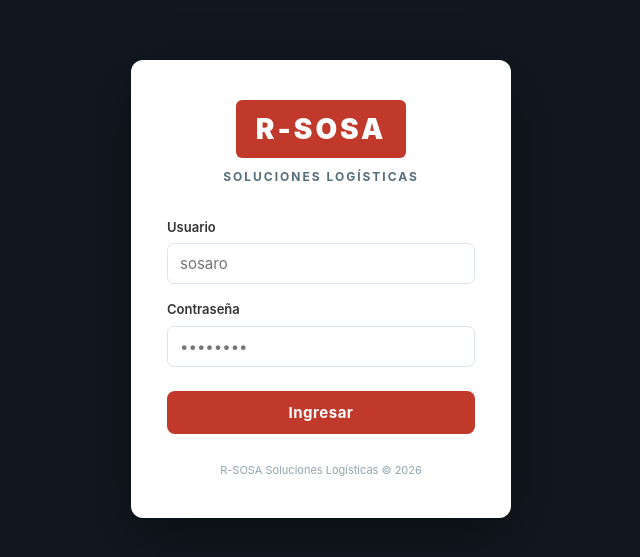
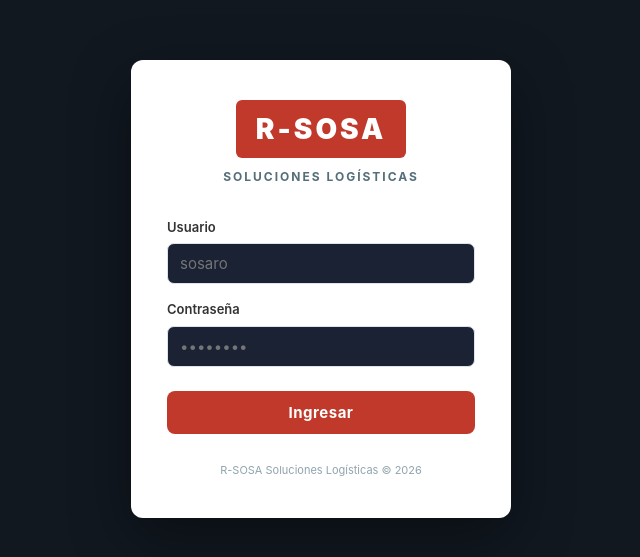
Before and after one commit to msosa1995/tms, a React (Vite) app in the folder frontend/: page /login in a window 1280 px wide. Shown: the part 111-668 px from the top of the page, without its empty margins (319-959 px from the left). Built offline with nearby package versions, Linux system fonts and the light colour scheme; no server answers.

Commit message:
feat: tema dark total - centro de comandos, colores cyan/neon, charts oscuros

```diff
--- a/frontend/src/components/KPICard.jsx
+++ b/frontend/src/components/KPICard.jsx
@@ -4,13 +4,14 @@ export default function KPICard({ titulo, valor, icono, color, variacion, variac
   const up = variacion >= 0;
   return (
     <div style={{
-      background: "#fff",
-      border: "0.5px solid #E2E8F0",
+      background: "#111827",
+      border: "1px solid rgba(255,255,255,0.07)",
+      borderTop: `2px solid ${color}`,
       borderRadius: 12,
       padding: "20px",
       display: "flex",
       flexDirection: "column",
-      gap: 8,
+      gap: 10,
     }}>
       <div style={{ display: "flex", alignItems: "center", justifyContent: "space-between" }}>
         <div style={{
@@ -24,8 +25,8 @@ export default function KPICard({ titulo, valor, icono, color, variacion, variac
         {variacion != null && (
           <span style={{
             fontSize: 12, fontWeight: 500,
-            color: up ? "#1D9E75" : "#E24B4A",
-            background: up ? "rgba(29,158,117,0.10)" : "rgba(226,75,74,0.10)",
+            color: up ? "#00D4AA" : "#FF5B5B",
+            background: up ? "rgba(0,212,170,0.10)" : "rgba(255,91,91,0.10)",
             padding: "2px 8px", borderRadius: 20,
           }}>
             {up ? "▲" : "▼"} {Math.abs(variacion).toFixed(1)}%
@@ -33,14 +34,20 @@ export default function KPICard({ titulo, valor, icono, color, variacion, variac
         )}
       </div>
 
-      <div style={{ fontSize: 20, fontWeight: 500, color: "#1E293B", lineHeight: 1.25 }}>
+      <div style={{
+        fontSize: 22, fontWeight: 500,
+        color: color,
+        fontFamily: "'Courier New', monospace",
+        lineHeight: 1.2,
+        textShadow: `0 0 24px ${color}50`,
+      }}>
         {valor}
       </div>
 
       <div style={{ fontSize: 12, fontWeight: 400, color: "#64748B" }}>{titulo}</div>
 
       {variacionLabel && (
-        <div style={{ fontSize: 11, fontWeight: 400, color: "#94A3B8" }}>{variacionLabel}</div>
+        <div style={{ fontSize: 11, fontWeight: 400, color: "#374151" }}>{variacionLabel}</div>
       )}
     </div>
   );
--- a/frontend/src/components/Layout.jsx
+++ b/frontend/src/components/Layout.jsx
@@ -178,8 +178,8 @@ export default function Layout() {
 
         {/* Topbar */}
         <div style={{
-          background: "#fff",
-          borderBottom: "0.5px solid #E2E8F0",
+          background: "#080C14",
+          borderBottom: "1px solid rgba(255,255,255,0.07)",
           padding: "0 20px",
           height: 52,
           display: "flex",
@@ -193,12 +193,12 @@ export default function Layout() {
               onClick={() => setSidebarOpen(true)}
               style={{
                 display: "none", background: "transparent", border: "none",
-                fontSize: 22, cursor: "pointer", color: "#1E293B", padding: 4,
+                fontSize: 22, cursor: "pointer", color: "#E2E8F0", padding: 4,
               }}
             >☰</button>
             <img src={logoImg} alt="ALAS" style={{ height: 28, objectFit: "contain", borderRadius: 4 }} />
           </div>
-          <span style={{ color: "#94A3B8", fontSize: 12 }}>
+          <span style={{ color: "#374151", fontSize: 12, fontFamily: "'Courier New', monospace" }}>
             {new Date().toLocaleDateString("es-PY", { weekday: "short", day: "numeric", month: "short", year: "numeric" })}
           </span>
         </div>
--- a/frontend/src/components/ViajesRecientes.jsx
+++ b/frontend/src/components/ViajesRecientes.jsx
@@ -2,10 +2,10 @@ import React, { useEffect, useState } from "react";
 import api from "../api/client";
 
 const ESTADO_STYLE = {
-  finalizado: { bg: "rgba(29,158,117,0.10)",  text: "#1D9E75" },
-  en_curso:   { bg: "rgba(55,138,221,0.10)",  text: "#378ADD" },
-  programado: { bg: "rgba(239,159,39,0.10)",  text: "#EF9F27" },
-  cancelado:  { bg: "rgba(226,75,74,0.10)",   text: "#E24B4A" },
+  finalizado: { bg: "rgba(0,212,170,0.10)",   text: "#00D4AA" },
+  en_curso:   { bg: "rgba(77,166,255,0.10)",  text: "#4DA6FF" },
+  programado: { bg: "rgba(255,184,0,0.10)",   text: "#FFB800" },
+  cancelado:  { bg: "rgba(255,91,91,0.10)",   text: "#FF5B5B" },
 };
 const ESTADO_LABEL = {
   finalizado: "Finalizado",
@@ -25,11 +25,11 @@ export default function ViajesRecientes() {
   }, []);
 
   if (loading) return (
-    <div style={{ color: "#94A3B8", fontSize: 13, padding: "20px 0" }}>Cargando...</div>
+    <div style={{ color: "#64748B", fontSize: 13, padding: "20px 0" }}>Cargando...</div>
   );
 
   if (!viajes.length) return (
-    <div style={{ color: "#94A3B8", fontSize: 13, padding: "20px 0", textAlign: "center" }}>
+    <div style={{ color: "#64748B", fontSize: 13, padding: "20px 0", textAlign: "center" }}>
       No hay viajes registrados.
     </div>
   );
@@ -44,11 +44,11 @@ export default function ViajesRecientes() {
           <div key={v.id} style={{
             display: "flex", alignItems: "center", justifyContent: "space-between",
             padding: "12px 0",
-            borderBottom: i < viajes.length - 1 ? "0.5px solid #E2E8F0" : "none",
+            borderBottom: i < viajes.length - 1 ? "1px solid rgba(255,255,255,0.06)" : "none",
           }}>
             <div style={{ flex: 1, minWidth: 0 }}>
               <div style={{
-                fontSize: 14, fontWeight: 500, color: "#1E293B",
+                fontSize: 14, fontWeight: 500, color: "#E2E8F0",
                 whiteSpace: "nowrap", overflow: "hidden", textOverflow: "ellipsis",
               }}>
                 {v.origen} → {v.destino}
--- a/frontend/src/index.css
+++ b/frontend/src/index.css
@@ -1,29 +1,29 @@
 :root {
-  --primary:        #1D9E75;
-  --primary-dark:   #178a63;
-  --primary-light:  #22b584;
-  --primary-alpha:  rgba(29,158,117,0.10);
+  --primary:        #00D4AA;
+  --primary-dark:   #00B899;
+  --primary-light:  #00EEC0;
+  --primary-alpha:  rgba(0,212,170,0.12);
 
-  --danger:         #E24B4A;
-  --danger-alpha:   rgba(226,75,74,0.10);
-  --info:           #378ADD;
-  --info-alpha:     rgba(55,138,221,0.10);
-  --warning:        #EF9F27;
-  --warning-alpha:  rgba(239,159,39,0.10);
-  --violet:         #8B5CF6;
-  --violet-alpha:   rgba(139,92,246,0.10);
-  --neutral:        #B4B2A9;
+  --danger:         #FF5B5B;
+  --danger-alpha:   rgba(255,91,91,0.12);
+  --info:           #4DA6FF;
+  --info-alpha:     rgba(77,166,255,0.12);
+  --warning:        #FFB800;
+  --warning-alpha:  rgba(255,184,0,0.12);
+  --violet:         #A78BFA;
+  --violet-alpha:   rgba(167,139,250,0.12);
 
-  --bg:             #F2F5F9;
-  --bg-secondary:   #F8FAFC;
-  --sidebar-bg:     #111820;
-  --sidebar-text:   #94A3B8;
+  --bg:             #0B0F1A;
+  --bg-secondary:   #111827;
+  --bg-elevated:    #1A2234;
+  --sidebar-bg:     #080C14;
+  --card-bg:        #111827;
 
   --white:          #ffffff;
-  --border:         #E2E8F0;
-  --text:           #1E293B;
+  --border:         rgba(255,255,255,0.07);
+  --text:           #E2E8F0;
   --text-muted:     #64748B;
-  --text-light:     #94A3B8;
+  --text-light:     #374151;
 
   --shadow:         none;
   --radius:         12px;
@@ -52,7 +52,7 @@ input, select, textarea {
   padding: 8px 12px;
   width: 100%;
   transition: border-color 0.2s;
-  background: var(--white);
+  background: var(--bg-elevated);
   color: var(--text);
 }
 
@@ -60,11 +60,14 @@ input:focus, select:focus, textarea:focus {
   border-color: var(--primary);
 }
 
+/* Fix select options */
+select option { background: var(--bg-elevated); color: var(--text); }
+
 label {
   display: block;
   font-weight: 500;
   margin-bottom: 4px;
-  color: var(--text);
+  color: var(--text-muted);
 }
 
 .form-group { margin-bottom: 16px; }
@@ -82,21 +85,21 @@ label {
 
 .btn-primary {
   background: var(--primary);
-  color: var(--white);
+  color: #0B0F1A;
 }
-.btn-primary:hover { background: var(--primary-dark); }
+.btn-primary:hover { background: var(--primary-light); }
 
 .btn-success {
   background: var(--primary);
-  color: var(--white);
+  color: #0B0F1A;
 }
-.btn-success:hover { background: var(--primary-dark); }
+.btn-success:hover { background: var(--primary-light); }
 
 .btn-danger {
   background: var(--danger);
-  color: var(--white);
+  color: #fff;
 }
-.btn-danger:hover { opacity: 0.9; }
+.btn-danger:hover { opacity: 0.85; }
 
 .btn-outline {
   background: transparent;
@@ -109,9 +112,9 @@ label {
 
 /* ── Cards ────────────────────────────────────────────────────────── */
 .card {
-  background: var(--white);
+  background: var(--card-bg);
   border-radius: var(--radius);
-  border: 0.5px solid var(--border);
+  border: 1px solid var(--border);
   padding: 20px;
 }
 
@@ -138,8 +141,8 @@ table {
 }
 
 thead tr {
-  background: var(--primary);
-  color: var(--white);
+  background: var(--bg-elevated);
+  border-bottom: 1px solid var(--primary);
 }
 
 th {
@@ -148,15 +151,19 @@ th {
   font-weight: 500;
   font-size: 13px;
   white-space: nowrap;
+  color: var(--primary);
+  text-transform: uppercase;
+  letter-spacing: 0.5px;
 }
 
 td {
   padding: 10px 14px;
-  border-bottom: 0.5px solid var(--border);
+  border-bottom: 1px solid var(--border);
   vertical-align: middle;
+  color: var(--text);
 }
 
-tbody tr:hover { background: var(--bg); }
+tbody tr:hover { background: var(--bg-elevated); }
 tbody tr:last-child td { border-bottom: none; }
 
 /* ── Badges ───────────────────────────────────────────────────────── */
@@ -174,9 +181,9 @@ tbody tr:last-child td { border-bottom: none; }
 .badge-blue   { background: var(--info-alpha);     color: var(--info); }
 .badge-yellow { background: var(--warning-alpha);  color: var(--warning); }
 .badge-red    { background: var(--danger-alpha);   color: var(--danger); }
-.badge-gray   { background: rgba(180,178,169,0.15); color: #64748B; }
+.badge-gray   { background: rgba(255,255,255,0.06); color: var(--text-muted); }
 
-/* ── Stat grid (usado en varias páginas) ──────────────────────────── */
+/* ── Stat grid ────────────────────────────────────────────────────── */
 .stat-grid {
   display: grid;
   grid-template-columns: repeat(auto-fit, minmax(200px, 1fr));
@@ -185,11 +192,11 @@ tbody tr:last-child td { border-bottom: none; }
 }
 
 .stat-card {
-  background: var(--white);
+  background: var(--card-bg);
   border-radius: var(--radius);
-  border: 0.5px solid var(--border);
+  border: 1px solid var(--border);
+  border-left: 3px solid var(--primary);
   padding: 20px;
-  border-left: 3px solid var(--primary);
 }
 
 .stat-card .label {
@@ -206,6 +213,7 @@ tbody tr:last-child td { border-bottom: none; }
   font-weight: 500;
   color: var(--primary);
   line-height: 1;
+  font-family: 'Courier New', monospace;
 }
 
 .stat-card .sub {
@@ -228,7 +236,7 @@ tbody tr:last-child td { border-bottom: none; }
   color: var(--danger);
   padding: 12px 16px;
   border-radius: var(--radius-sm);
-  border: 0.5px solid rgba(226,75,74,0.2);
+  border: 1px solid rgba(255,91,91,0.2);
   margin-bottom: 16px;
 }
 
@@ -239,12 +247,7 @@ tbody tr:last-child td { border-bottom: none; }
 }
 
 /* ── Búsqueda y paginación ────────────────────────────────────────── */
-.search-bar {
-  display: flex;
-  gap: 10px;
-  margin-bottom: 16px;
-  flex-wrap: wrap;
-}
+.search-bar { display: flex; gap: 10px; margin-bottom: 16px; flex-wrap: wrap; }
 .search-bar input { max-width: 320px; }
 
 .actions-col { display: flex; gap: 6px; }
@@ -255,7 +258,7 @@ tbody tr:last-child td { border-bottom: none; }
   justify-content: space-between;
   margin-top: 16px;
   padding-top: 12px;
-  border-top: 0.5px solid var(--border);
+  border-top: 1px solid var(--border);
   color: var(--text-muted);
   font-size: 13px;
 }
@@ -272,7 +275,7 @@ tbody tr:last-child td { border-bottom: none; }
   }
   .sidebar.sidebar-open {
     transform: translateX(0);
-    box-shadow: 4px 0 24px rgba(0,0,0,0.4);
+    box-shadow: 4px 0 24px rgba(0,0,0,0.6);
   }
   .sidebar-close-btn { display: block !important; }
   .hamburger-btn     { display: block !important; }
```
Also changed, not shown: frontend/src/pages/Dashboard.jsx (+26 -15 lines).
